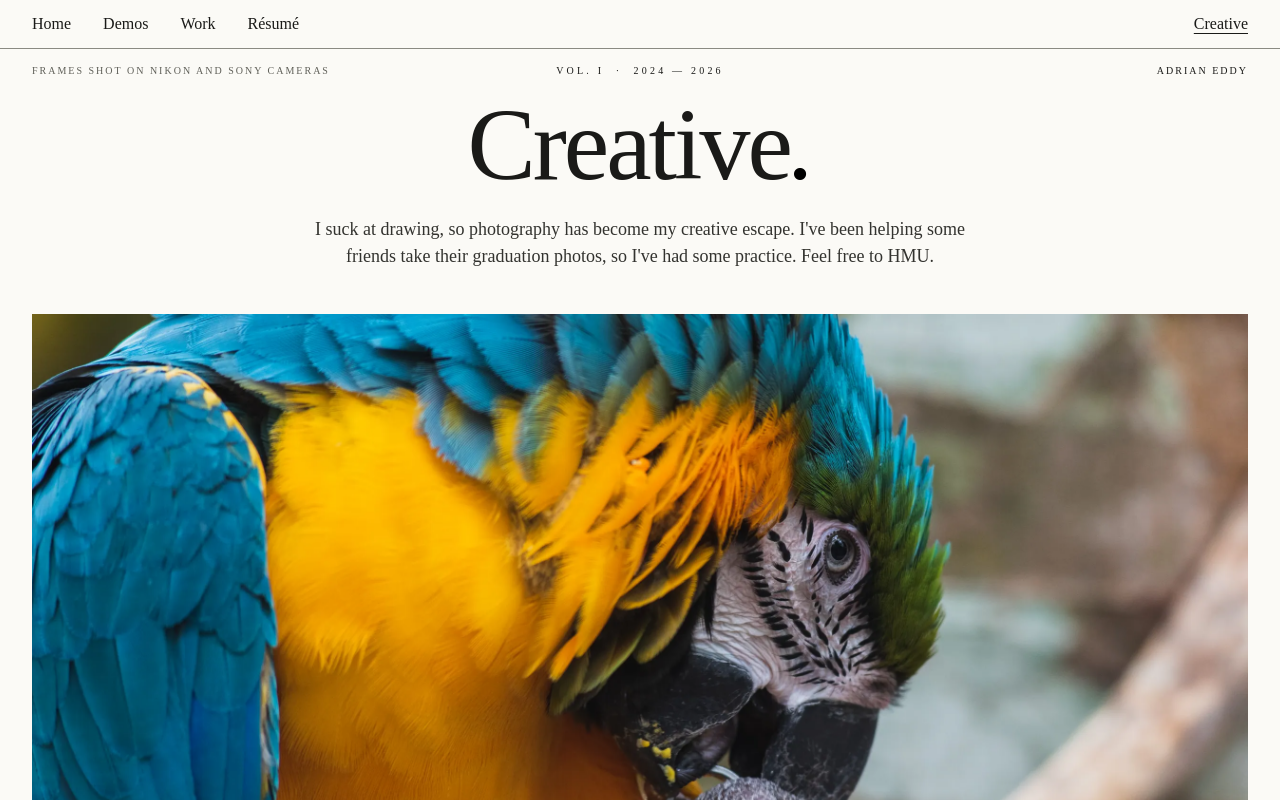
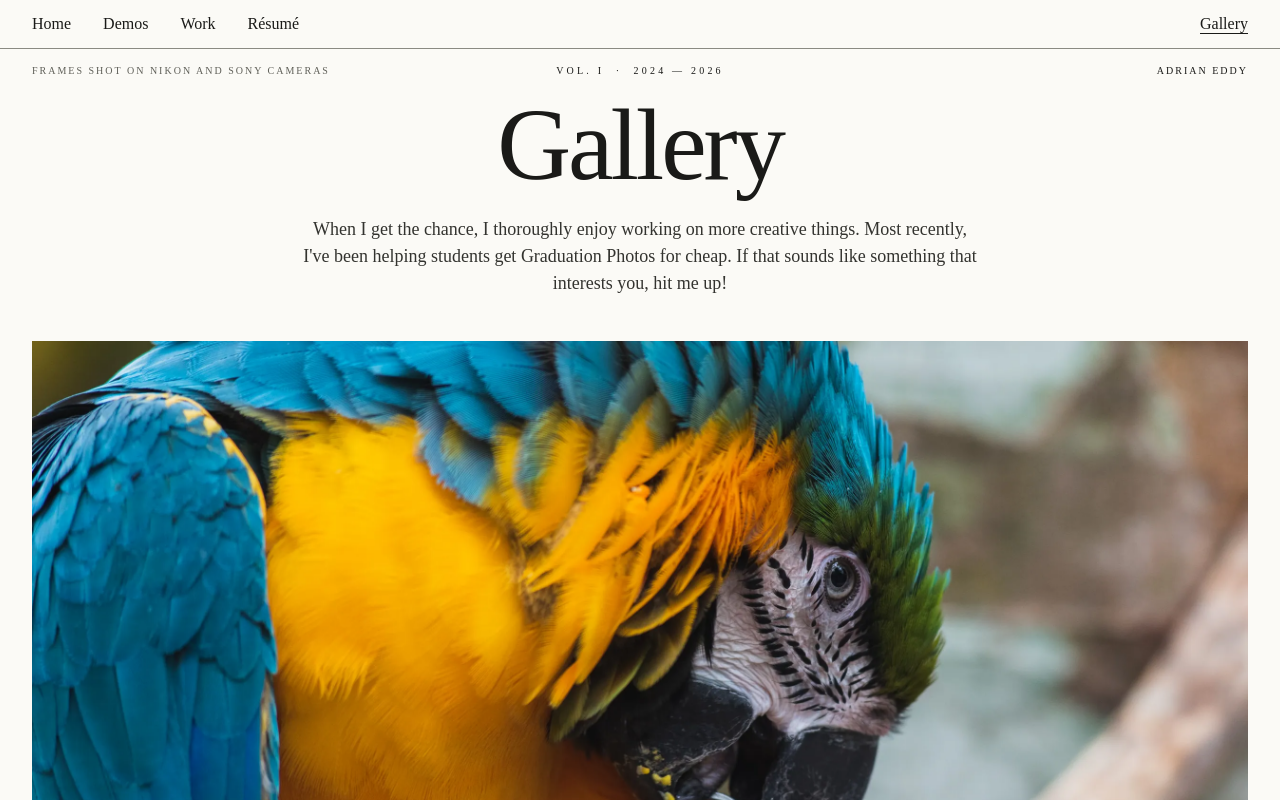
Before and after one commit to Halyconer/Portfolio, a React (Vite) app: page /#/creative in a window 1280 px wide. Shown: the top 800 px of the page. Built offline with nearby package versions, Linux system fonts and the light colour scheme.

Commit message:
Add time-of-day greeting and refresh site copy

```diff
--- a/src/components/creative/CreativeHero.tsx
+++ b/src/components/creative/CreativeHero.tsx
@@ -15,17 +15,17 @@ export function CreativeHero() {
             </div>
 
             <h1 className="font-serif font-light text-ink m-0 text-center text-balance text-cover">
-                Creative
-                <span className="text-accent italic font-light">.</span>
+                Gallery
             </h1>
 
             <p
                 className="mt-6 mx-auto max-w-[680px] text-center font-serif font-light text-[18px] leading-[1.5] text-ink-soft"
                 style={{ textWrap: 'pretty' }}
             >
-                I suck at drawing, so photography has become my creative escape.
-                I've been helping some friends take their graduation photos, so
-                I've had some practice. Feel free to HMU.
+                When I get the chance, I thoroughly enjoy working on more
+                creative things. Most recently, I've been helping students get
+                Graduation Photos for cheap. If that sounds like something that
+                interests you, hit me up!
             </p>
         </section>
     )
--- a/src/components/editorial/Hero.tsx
+++ b/src/components/editorial/Hero.tsx
@@ -1,6 +1,9 @@
+import { getGreeting } from '../../lib/greeting'
 import { scrollTo } from '../../lib/scroll'
 
 export function Hero() {
+    const greeting = getGreeting()
+
     return (
         <section
             id="top"
@@ -11,16 +14,17 @@ export function Hero() {
                 <div className="flex flex-col justify-between">
                     <div>
                         <h1 className="font-serif font-normal text-ink m-0 text-display">
-                            Adrian Eddy<span className="text-accent">.</span>
+                            {greeting},
                         </h1>
 
                         <p className="mt-5 measure font-serif font-light text-ink text-lg leading-relaxed m-0">
-                            Hi and thank you for visiting my little nook on the
-                            web. Beyond telling you a little about myself
-                            through my work, I hope that this minor detour of
-                            yours turns out to be a little fun! That's basically
-                            the entire premise of this website, but if you
-                            prefer a traditional résumé, you can find mine{' '}
+                            My name is Adrian, and thank you so much for taking
+                            the time to visit my little nook on the web. Beyond
+                            telling you a little about myself through my work, I
+                            hope that this minor detour of yours turns out to be
+                            a little fun! That's basically the entire premise of
+                            this website, but if you prefer a traditional
+                            résumé, you can find mine{' '}
                             <a
                                 href="#resume"
                                 onClick={(e) => {
--- a/src/components/editorial/ProjectsIndex.tsx
+++ b/src/components/editorial/ProjectsIndex.tsx
@@ -34,7 +34,7 @@ function UrlLink({ p }: { p: Project }) {
 export function Projects() {
     return (
         <Section id="work">
-            <SectionHeading>A few things I've worked on</SectionHeading>
+            <SectionHeading>What I like to do in my free time</SectionHeading>
 
             {projects.map((p) => (
                 <article
--- a/src/components/ui/Masthead.tsx
+++ b/src/components/ui/Masthead.tsx
@@ -57,7 +57,7 @@ export function Masthead() {
                             : 'text-muted'
                     }`}
                 >
-                    Creative
+                    Gallery
                 </Link>
             </nav>
         </header>
--- /dev/null
+++ b/src/lib/greeting.ts
@@ -0,0 +1,11 @@
+/**
+ * Visitor-local greeting for the hero headline, based on the clock at page
+ * load. Buckets are deliberately coarse; the greeting doesn't update while
+ * the tab stays open.
+ */
+export function getGreeting(date = new Date()): string {
+    const hour = date.getHours()
+    if (hour < 12) return 'Good morning'
+    if (hour < 18) return 'Good afternoon'
+    return 'Good evening'
+}
```
